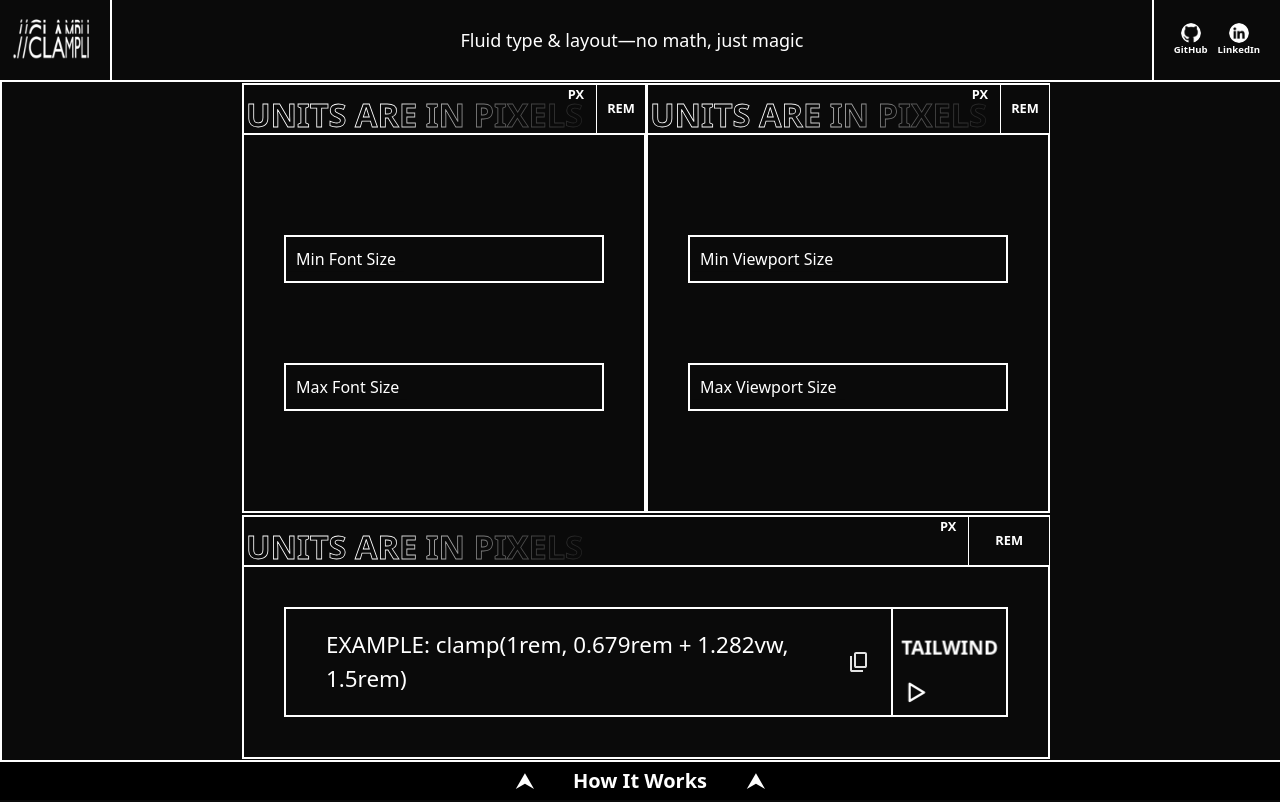
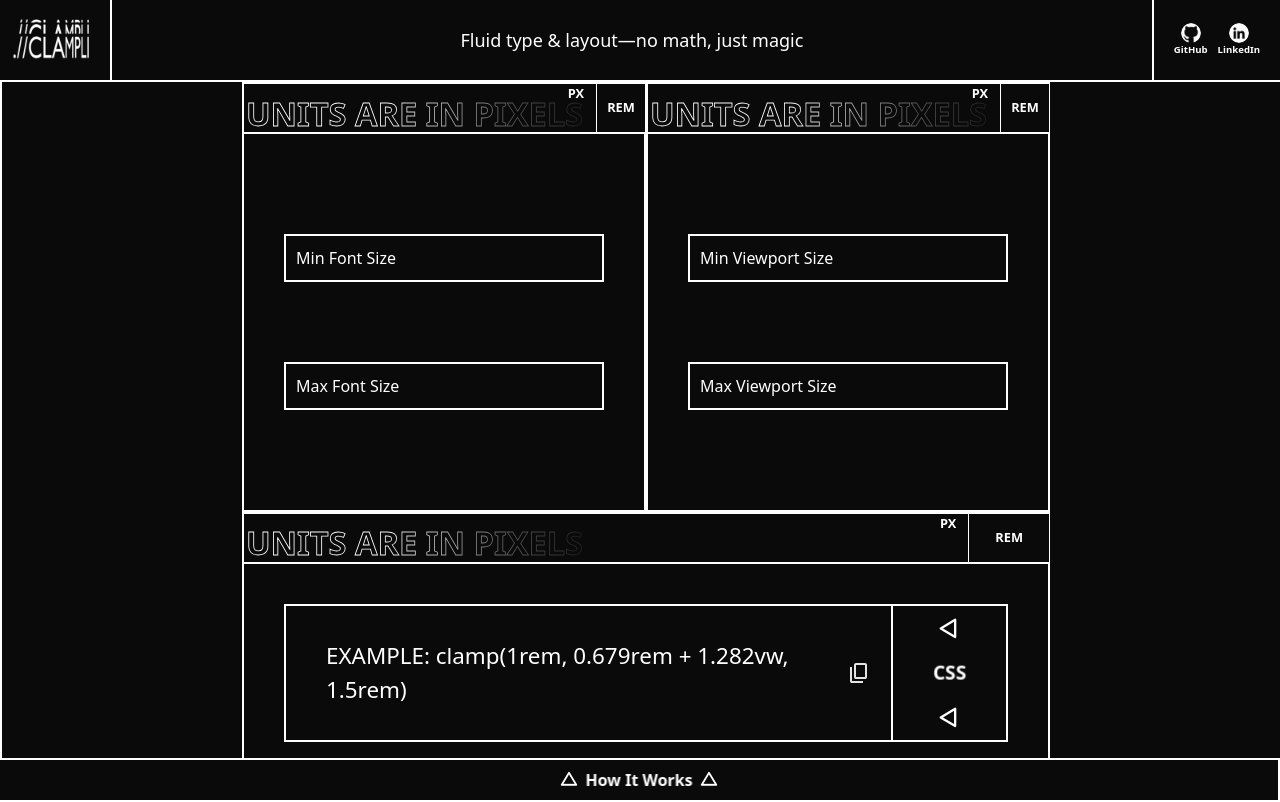
Before and after one commit to auilk/clampli, a React (Vite) app: page / in a window 1280 px wide. Built offline with nearby package versions, Linux system fonts and the light colour scheme.

Commit message:
Convert ClampFormat to versatile Toggle component

```diff
--- a/src/App.jsx
+++ b/src/App.jsx
@@ -6,6 +6,7 @@ import ClampliLogo from "./assets/logos/clampli-logo.png";
 import DottedBG from "./components/DottedBG";
 import Form from "./components/Form";
 import ClampResult from "./components/ClampResult";
+import Toggle from "./components/Toggle";
 
 
 function App()
@@ -73,14 +74,14 @@ function App()
         </div>
       </main>
 
-      <footer className="flex h-10 border-t-2 border-white min-h-10">
-        <button className="flex justify-center items-center w-full h-full text-xl font-bold text-white bg-black transition-all duration-500 cursor-pointer hover:bg-graphite-500">
-          <span className="px-10">⮝</span>
-
-          <span>How It Works</span>
-
-          <span className="px-10">⮝</span>
-        </button>
+      <footer className="flex relative h-fit min-h-10">
+        <Toggle
+          firstOption="How It Works"
+          secondOption="Calculator"
+          padding={0}
+          vertical={false}
+          fullWidth={true}
+        ></Toggle>
       </footer>
     </>
   );
--- a/src/components/ClampFormat.jsx
+++ /dev/null
@@ -1,66 +0,0 @@
-import { useState } from "react";
-
-function ClampFormat({fontSize = 1, horizontalPadding = 1})
-{
-    const [format, SetFormat] = useState("css");
-
-    return (
-        <button
-            className="p-2 w-fit h-fit bg-graphite-900 border-[2px_2px_2px_0px] border-white hover:bg-graphite-500 transition-all duration-500"
-            onClick={() => SetFormat(format === "css" ? "tailwind" : "css")}
-        >
-            <div
-                className="w-fit h-fit [writing-mode:sideways-rl] text-white font-bold leading-normal relative"
-                style={{
-                    padding: `${horizontalPadding}rem 0px`,
-                    fontSize: `${fontSize}rem`,
-                    perspective: `${fontSize * 100}px`
-                }}
-            >
-                <span className="opacity-0">TAILWIND</span>
-
-                <span
-                    className="absolute top-1/2 left-1/2 transition-transform duration-500 -translate-1/2 backface-hidden"
-                    style={{
-                        transform: format === "tailwind" ? "rotateY(180deg)" : "rotateY(0deg)",
-                        transformOrigin: `center center ${-10 * fontSize}px`
-                    }}
-                >
-                    TAILWIND
-                </span>
-
-                <span
-                    className="absolute top-1/2 left-1/2 transition-transform duration-500 -translate-1/2 backface-hidden"
-                    style={{
-                        transform: format === "tailwind" ? "rotateY(0deg)" : "rotateY(-180deg)",
-                        transformOrigin: `center center ${-10 * fontSize}px`
-                    }}
-                >
-                    CSS
-                </span>
-            </div>
-
-            <svg
-                className="relative w-6 h-6 transition-transform duration-500"
-                viewBox="0 0 100 100"
-                fill="none"
-                xmlns="http://www.w3.org/2000/svg"
-                style={{
-                    width: `${fontSize * 1.5}rem`,
-                    height: `${fontSize * 1.5}rem`,
-                    transform: format === "tailwind" ? "rotateY(0deg)" : "rotateY(-180deg)",
-                }}
-            >
-                <path
-                    d="M20 50 L70 20 70 80 Z"
-                    stroke="white"
-                    strokeWidth="8"
-                    strokeLinecap="round"
-                    strokeLinejoin="round"
-                />
-            </svg>
-        </button>
-    );
-}
-
-export default ClampFormat;
--- a/src/components/ClampResult.jsx
+++ b/src/components/ClampResult.jsx
@@ -1,4 +1,4 @@
-import ClampFormat from "./ClampFormat";
+import Toggle from "./Toggle";
 import UnitSelector from "./UnitSelector";
 
 function ClampResult({fontSize = 1})
@@ -32,7 +32,12 @@ function ClampResult({fontSize = 1})
                     </svg>
                 </div>
 
-                <ClampFormat fontSize={1.2}></ClampFormat>
+                <Toggle
+                    fontSize={1.2}
+                    firstOption="CSS"
+                    secondOption="TAILWIND"
+                    vertical={true}
+                ></Toggle>
             </div>
         </div>
     );
--- /dev/null
+++ b/src/components/Toggle.jsx
@@ -0,0 +1,93 @@
+import { useState } from "react";
+
+function Toggle({fontSize = 1, padding = 1, firstOption = "option01", secondOption = "option02", vertical = false, fullWidth = false})
+{
+    const [option, SetOption] = useState(firstOption);
+
+    const longest = firstOption.length > secondOption.length ? firstOption : secondOption;
+
+    return (
+        <button
+            className="p-2 w-fit h-fit flex justify-center items-center bg-graphite-900 border-[2px_2px_2px_0px] border-white hover:bg-graphite-500 transition-all duration-500 cursor-pointer"
+            onClick={() => SetOption(option === firstOption ? secondOption : firstOption)}
+            style={{
+                width: fullWidth ? "100%" : "fit-content",
+                flexDirection: vertical ? "column" : "row"
+            }}
+        >
+            <svg
+                className="relative mx-1 w-6 h-6 transition-transform duration-500"
+                viewBox="0 0 100 100"
+                fill="none"
+                xmlns="http://www.w3.org/2000/svg"
+                style={{
+                    width: `${fontSize * 1.5}rem`,
+                    height: `${fontSize * 1.5}rem`,
+                    transform: option === firstOption ? vertical ? "rotateZ(0deg) rotateY(0deg)" : "rotateZ(90deg) rotateY(0deg)"  : vertical ? "rotateZ(0deg) rotateY(-180deg)" : "rotateZ(90deg) rotateY(-180deg)",
+                }}
+            >
+                <path
+                    d="M20 50 L70 20 70 80 Z"
+                    stroke="white"
+                    strokeWidth="8"
+                    strokeLinecap="round"
+                    strokeLinejoin="round"
+                />
+            </svg>
+
+            <div
+                className="relative font-bold leading-normal text-white w-fit h-fit"
+                style={{
+                    padding: vertical ? `${padding}rem 0px` : `0px ${padding}rem`,
+                    fontSize: `${fontSize}rem`,
+                    perspective: `${fontSize * 100}px`,
+                    writingMode: vertical ? "sideways-rl" : "horizontal-tb"
+                }}
+            >
+                <span className="opacity-0">{longest}</span>
+
+                <span
+                    className="absolute top-1/2 left-1/2 transition-transform duration-500 w-fit text-nowrap -translate-1/2 backface-hidden"
+                    style={{
+                        transform: option === firstOption ? vertical ? "rotateY(0deg)" : "rotateX(0deg)" : vertical ? "rotateY(180deg)" : "rotateX(180deg)",
+                        transformOrigin: `center center ${-10 * fontSize}px`
+                    }}
+                >
+                    {firstOption}
+                </span>
+
+                <span
+                    className="absolute top-1/2 left-1/2 transition-transform duration-500 w-fit text-nowrap -translate-1/2 backface-hidden"
+                    style={{
+                        transform: option === secondOption ? vertical ? "rotateY(0deg)" : "rotateX(0deg)" : vertical ? "rotateY(-180deg)" : "rotateX(-180deg)",
+                        transformOrigin: `center center ${-10 * fontSize}px`
+                    }}
+                >
+                    {secondOption}
+                </span>
+            </div>
+
+            <svg
+                className="relative mx-1 w-6 h-6 transition-transform duration-500"
+                viewBox="0 0 100 100"
+                fill="none"
+                xmlns="http://www.w3.org/2000/svg"
+                style={{
+                    width: `${fontSize * 1.5}rem`,
+                    height: `${fontSize * 1.5}rem`,
+                    transform: option === firstOption ? vertical ? "rotateZ(0deg) rotateY(0deg)" : "rotateZ(90deg) rotateY(0deg)"  : vertical ? "rotateZ(0deg) rotateY(-180deg)" : "rotateZ(90deg) rotateY(-180deg)",
+                }}
+            >
+                <path
+                    d="M20 50 L70 20 70 80 Z"
+                    stroke="white"
+                    strokeWidth="8"
+                    strokeLinecap="round"
+                    strokeLinejoin="round"
+                />
+            </svg>
+        </button>
+    );
+}
+
+export default Toggle;
```
